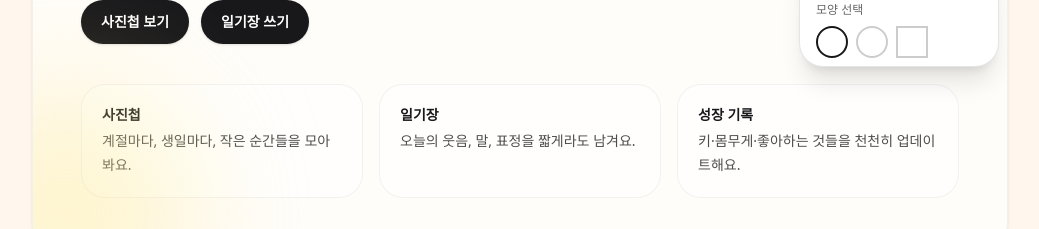
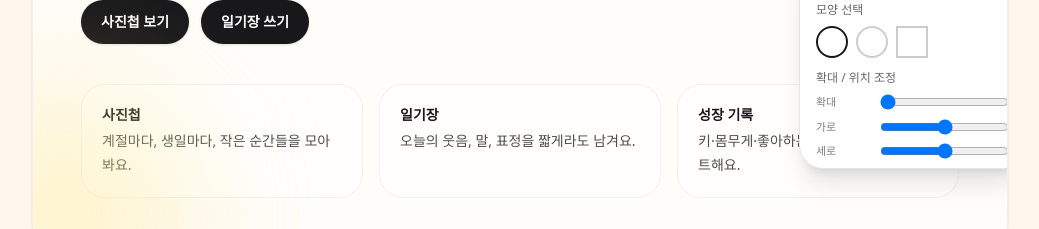
Before and after one commit to hdlee8577-oss/kids-diary, a Next.js app: page / in a window 1280 px wide. Both pictures are taken after a click on the button 1071 px from the left and 186 px from the top of the page. Shown: the part 390-619 px from the top of the page, without its empty margins (120-1159 px from the left). Built offline with nearby package versions, Linux system fonts and the light colour scheme; no server answers.

Commit message:
Add profile photo zoom and position controls

```diff
--- a/src/Site.config.ts
+++ b/src/Site.config.ts
@@ -34,6 +34,10 @@ export type SiteProfile = {
   birthDate?: string; // ISO date string
   profilePhotoUrl?: string; // 프로필 사진 URL
   profilePhotoShape?: "circle" | "square" | "rounded"; // 프로필 사진 모양
+  // 프로필 사진 편집 옵션
+  profilePhotoZoom?: number; // 확대 배율 (기본 1)
+  profilePhotoOffsetX?: number; // 가로 이동 (% 단위, 기본 0)
+  profilePhotoOffsetY?: number; // 세로 이동 (% 단위, 기본 0)
 };
 
 export type SiteSettings = {
--- a/src/components/home/HomeHero.tsx
+++ b/src/components/home/HomeHero.tsx
@@ -32,6 +32,9 @@ export function HomeHero() {
   const profilePhotoUrl = profile.profilePhotoUrl;
   const profilePhotoShape = profile.profilePhotoShape || "circle";
   const birthDate = profile.birthDate;
+  const photoZoom = profile.profilePhotoZoom ?? 1;
+  const photoOffsetX = profile.profilePhotoOffsetX ?? 0;
+  const photoOffsetY = profile.profilePhotoOffsetY ?? 0;
 
   // 디버깅: 프로필 사진 URL 확인
   useEffect(() => {
@@ -303,6 +306,55 @@ export function HomeHero() {
     rounded: "rounded-[var(--radius)]",
   };
 
+  // 프로필 사진 확대/이동 설정 저장
+  function updatePhotoTransform(updates: {
+    zoom?: number;
+    offsetX?: number;
+    offsetY?: number;
+  }) {
+    const currentProfile = useSiteSettingsStore.getState().profile;
+    const updatedProfile = {
+      ...currentProfile,
+      profilePhotoZoom:
+        updates.zoom !== undefined
+          ? updates.zoom
+          : currentProfile.profilePhotoZoom ?? 1,
+      profilePhotoOffsetX:
+        updates.offsetX !== undefined
+          ? updates.offsetX
+          : currentProfile.profilePhotoOffsetX ?? 0,
+      profilePhotoOffsetY:
+        updates.offsetY !== undefined
+          ? updates.offsetY
+          : currentProfile.profilePhotoOffsetY ?? 0,
+    };
+
+    // 상태 업데이트 (부분 업데이트)
+    setProfile({
+      profilePhotoZoom: updatedProfile.profilePhotoZoom,
+      profilePhotoOffsetX: updatedProfile.profilePhotoOffsetX,
+      profilePhotoOffsetY: updatedProfile.profilePhotoOffsetY,
+    });
+
+    const adminToken = getAdminToken();
+    const currentTheme = useSiteSettingsStore.getState().theme;
+    fetch("/api/site-settings", {
+      method: "POST",
+      headers: {
+        "Content-Type": "application/json",
+        ...(adminToken ? { "x-admin-token": adminToken } : {}),
+      },
+      body: JSON.stringify({
+        settings: {
+          profile: updatedProfile,
+          theme: currentTheme,
+        },
+      }),
+    }).catch(() => {
+      console.warn("프로필 사진 편집 옵션 저장 실패");
+    });
+  }
+
   return (
     <section className="relative overflow-visible rounded-[var(--radius)] border border-black/5 bg-[var(--color-surface)]/70 p-4 shadow-sm backdrop-blur sm:overflow-hidden sm:p-12">
       <div className="pointer-events-none absolute inset-0">
@@ -365,6 +417,10 @@ export function HomeHero() {
                     src={`${profilePhotoUrl}?t=${Date.now()}`}
                     alt={name}
                     className="h-full w-full object-cover"
+                    style={{
+                      transform: `translate(${photoOffsetX}%, ${photoOffsetY}%) scale(${photoZoom})`,
+                      transformOrigin: "center",
+                    }}
                     onError={(e) => {
                       console.error("[Profile] 이미지 로드 실패:", profilePhotoUrl);
                       // 이미지 로드 실패 시 기본 아이콘으로 대체
@@ -511,6 +567,58 @@ export function HomeHero() {
                             aria-label="사각형"
                           />
                         </div>
+                        {/* 확대 / 위치 조정 */}
+                        <div className="mt-4 space-y-2">
+                          <p className="text-xs font-medium text-black/60">확대 / 위치 조정</p>
+                          <label className="flex items-center gap-2">
+                            <span className="w-14 text-[11px] text-black/50">확대</span>
+                            <input
+                              type="range"
+                              min={1}
+                              max={2.5}
+                              step={0.05}
+                              value={photoZoom}
+                              onChange={(e) =>
+                                updatePhotoTransform({
+                                  zoom: Number(e.currentTarget.value),
+                                })
+                              }
+                              className="flex-1"
+                            />
+                          </label>
+                          <label className="flex items-center gap-2">
+                            <span className="w-14 text-[11px] text-black/50">가로</span>
+                            <input
+                              type="range"
+                              min={-50}
+                              max={50}
+                              step={1}
+                              value={photoOffsetX}
+                              onChange={(e) =>
+                                updatePhotoTransform({
+                                  offsetX: Number(e.currentTarget.value),
+                                })
+                              }
+                              className="flex-1"
+                            />
+                          </label>
+                          <label className="flex items-center gap-2">
+                            <span className="w-14 text-[11px] text-black/50">세로</span>
+                            <input
+                              type="range"
+                              min={-50}
+                              max={50}
+                              step={1}
+                              value={photoOffsetY}
+                              onChange={(e) =>
+                                updatePhotoTransform({
+                                  offsetY: Number(e.currentTarget.value),
+                                })
+                              }
+                              className="flex-1"
+                            />
+                          </label>
+                        </div>
                       </div>
                     </div>
                   </div>
@@ -594,6 +702,58 @@ export function HomeHero() {
                       aria-label="사각형"
                     />
                   </div>
+                  {/* 확대 / 위치 조정 */}
+                  <div className="mt-3 space-y-2">
+                    <p className="text-xs font-medium text-black/60">확대 / 위치 조정</p>
+                    <label className="flex items-center gap-2">
+                      <span className="w-14 text-[11px] text-black/50">확대</span>
+                      <input
+                        type="range"
+                        min={1}
+                        max={2.5}
+                        step={0.05}
+                        value={photoZoom}
+                        onChange={(e) =>
+                          updatePhotoTransform({
+                            zoom: Number(e.currentTarget.value),
+                          })
+                        }
+                        className="flex-1"
+                      />
+                    </label>
+                    <label className="flex items-center gap-2">
+                      <span className="w-14 text-[11px] text-black/50">가로</span>
+                      <input
+                        type="range"
+                        min={-50}
+                        max={50}
+                        step={1}
+                        value={photoOffsetX}
+                        onChange={(e) =>
+                          updatePhotoTransform({
+                            offsetX: Number(e.currentTarget.value),
+                          })
+                        }
+                        className="flex-1"
+                      />
+                    </label>
+                    <label className="flex items-center gap-2">
+                      <span className="w-14 text-[11px] text-black/50">세로</span>
+                      <input
+                        type="range"
+                        min={-50}
+                        max={50}
+                        step={1}
+                        value={photoOffsetY}
+                        onChange={(e) =>
+                          updatePhotoTransform({
+                            offsetY: Number(e.currentTarget.value),
+                          })
+                        }
+                        className="flex-1"
+                      />
+                    </label>
+                  </div>
                 </div>
                 </div>
                 </>
```
